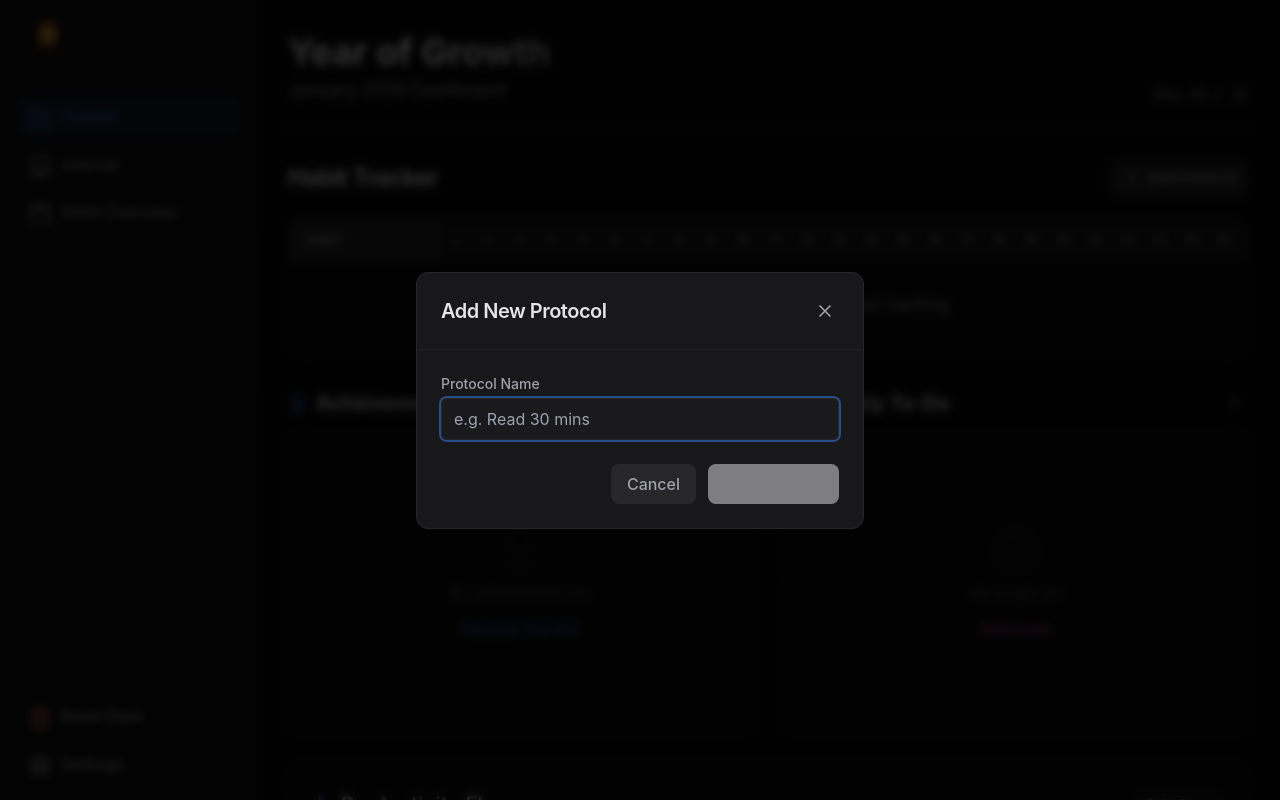
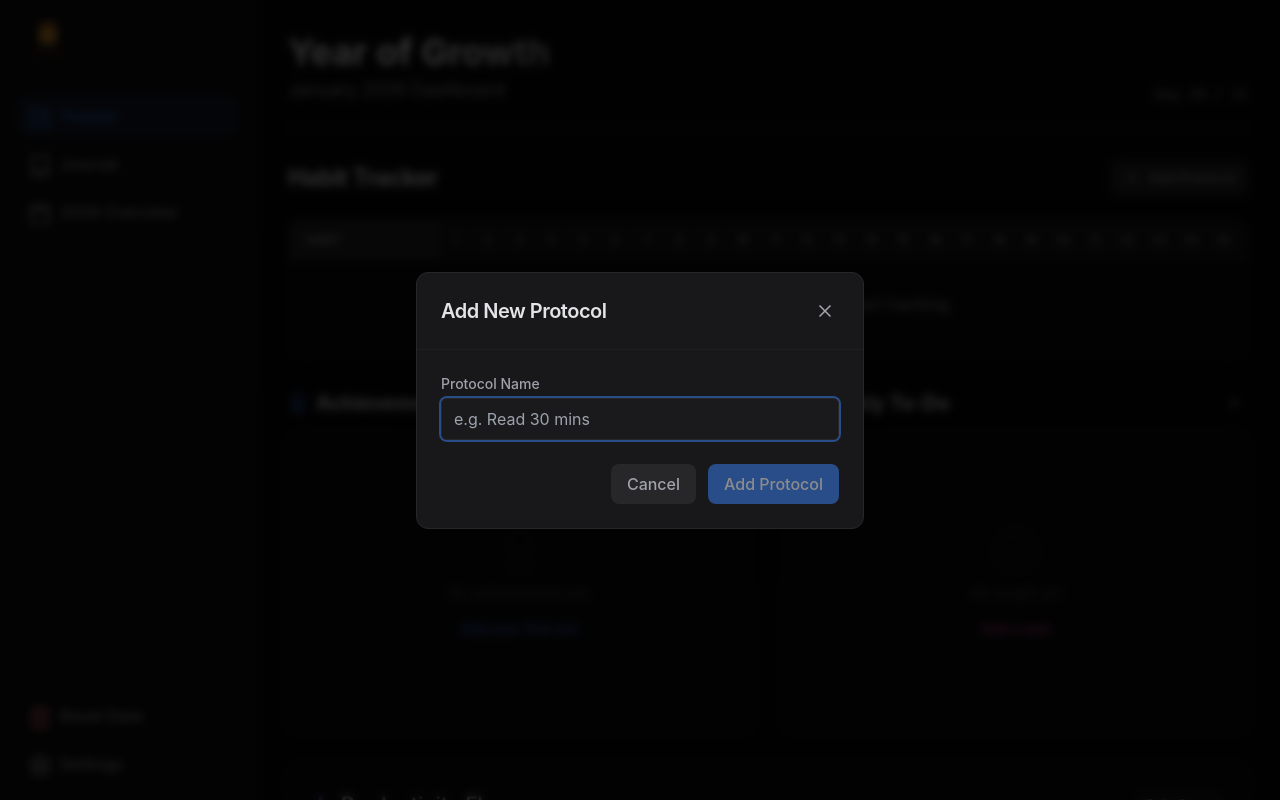
Before and after one commit to Aura-Avinav/Journal, a React (Vite) app: page / in a window 1280 px wide. Both pictures are taken after a click on the button "Add Protocol". Shown: the top 800 px of the page. Built offline with nearby package versions, Linux system fonts and the light colour scheme.

Commit message:
UI: Fix button text color visibility

```diff
--- a/src/components/ui/Modal.tsx
+++ b/src/components/ui/Modal.tsx
@@ -68,7 +68,7 @@ interface ButtonProps extends React.ButtonHTMLAttributes<HTMLButtonElement> {
 
 export function Button({ variant = 'primary', className, ...props }: ButtonProps) {
     const variants = {
-        primary: "bg-primary text-primary-foreground hover:bg-primary/90",
+        primary: "bg-accent text-white hover:bg-accent/90",
         secondary: "bg-surfaceHighlight text-secondary hover:text-foreground hover:bg-surfaceHighlight/80",
         danger: "bg-red-500/10 text-red-500 hover:bg-red-500/20 border border-red-500/20",
         ghost: "hover:bg-accent/10 hover:text-accent"
```
